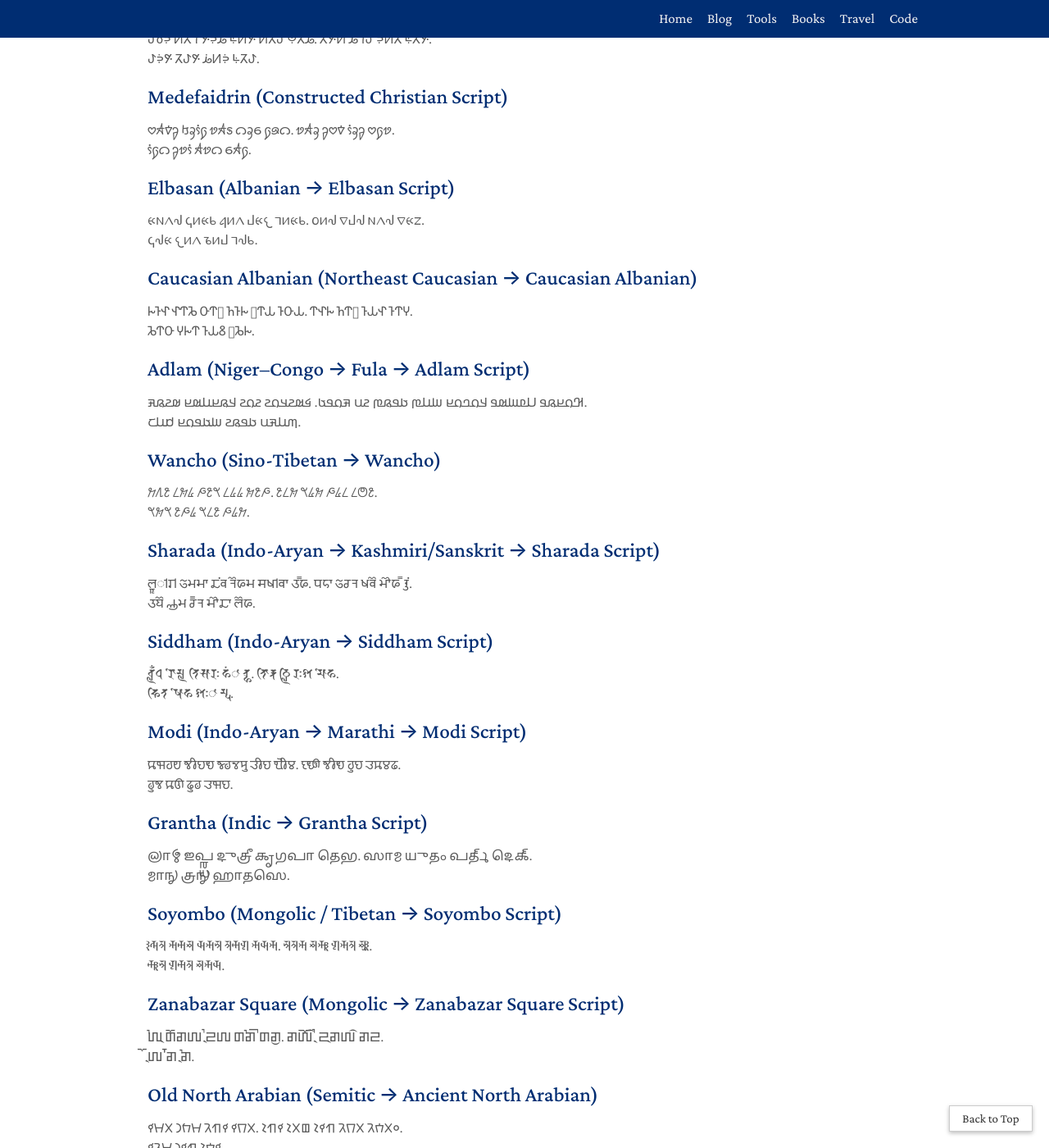
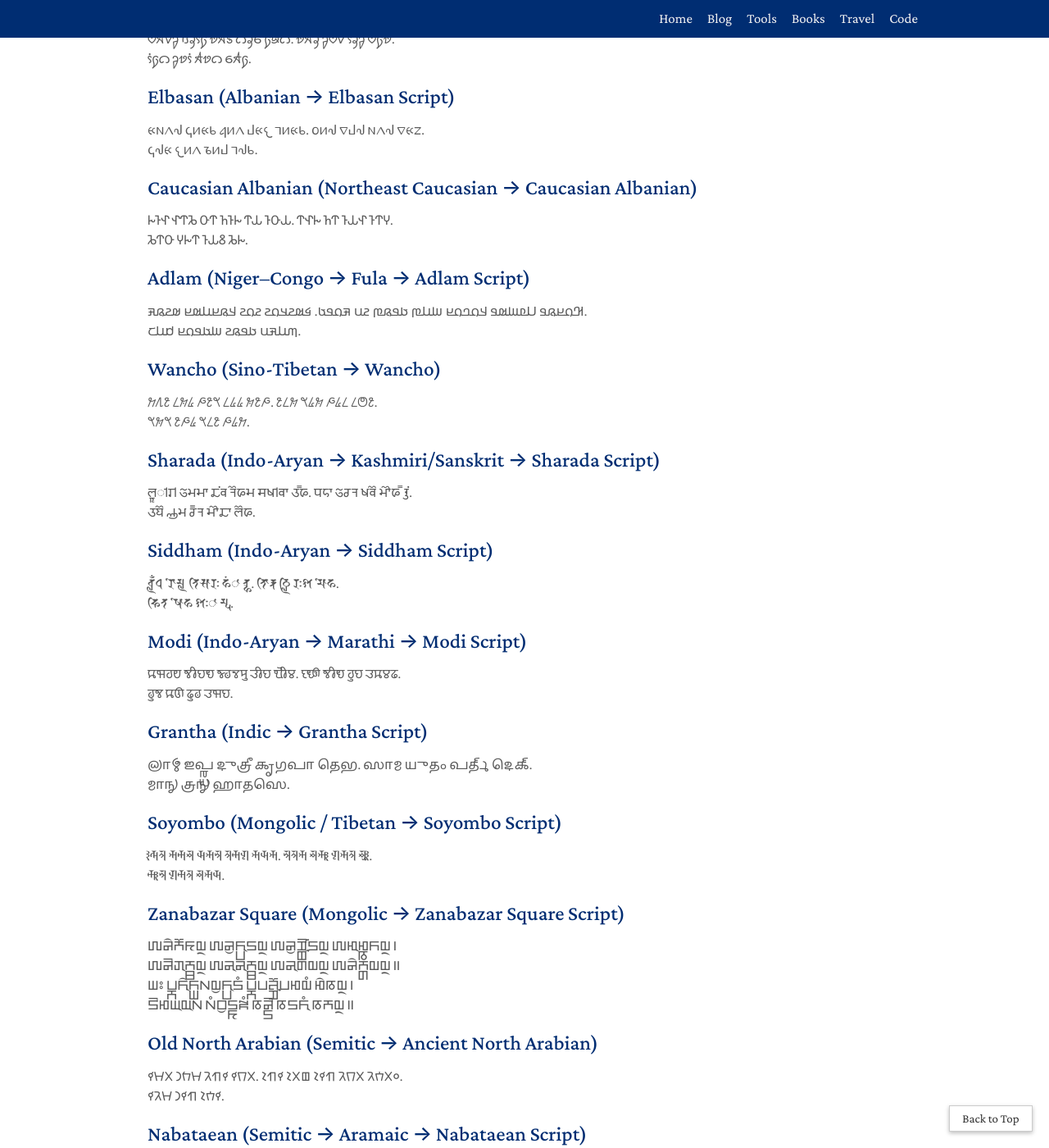
Before and after one commit to d-k-ivanov/d-k-ivanov.github.io, a Jekyll site: the page built from _posts/2025/2025-11-06-Lorem-Ipsum-Sample.md, in a window 1280 px wide and 1400 px high, scrolled down 9969 px. Shown: the whole window at 82% size. Built offline with Jekyll 4.4.1, drawn with Linux system fonts in a browser that asks for light colours; some web fonts are replaced; a style sheet for code colours, icons or effects is not loaded; some of the changed text lies outside the part shown.

Commit message:
Post 2025-07-12-14-17

```diff
--- a/_posts/2025/2025-11-06-Lorem-Ipsum-Sample.md
+++ b/_posts/2025/2025-11-06-Lorem-Ipsum-Sample.md
@@ -574,14 +574,6 @@
 ꕘꕮ ꕞꘂꕮ ꕤꘂꘋ ꕮꘂ ꕮꕩ.
 </p>
 
-<h2>Khojki (Indo-European → Indo-Aryan → Khojki Script)</h2>
-
-<p>
-𑈥𑈶𑈵𑈦 𑈩𑈰𑈵𑈩 𑈮𑈵𑈦 𑈩𑈴𑈰 𑈯𑈰𑈩 𑈦𑈶𑈩. 𑈰𑈶𑈩 𑈩𑈰𑈦 𑈴𑈶𑈩 𑈯𑈮𑈲 𑈮𑈵𑈩.
-<br>
-𑈯𑈶𑈩 𑈤𑈲𑈩 𑈴𑈰𑈲 𑈥𑈬𑈩.
-</p>
-
 <h2>Mahajani (Indo-Aryan → Mahajani Script)</h2>
 
 <p>
@@ -633,9 +625,9 @@
 <h2>Caucasian Albanian (Northeast Caucasian → Caucasian Albanian)</h2>
 
 <p>
-𐕛𐕡𐕟 𐕟𐕠𐕜 𐕒𐕠𐕤 𐕚𐕡𐕛 𐕤𐕠𐕙 𐕡𐕒𐕙. 𐕠𐕟𐕛 𐕚𐕠𐕤 𐕡𐕙𐕟 𐕡𐕠𐕢.
+𐕛𐕡𐕟 𐕟𐕠𐕜 𐕒𐕠 𐕚𐕡𐕛 𐕠𐕙 𐕡𐕒𐕙. 𐕠𐕟𐕛 𐕚𐕠 𐕡𐕙𐕟 𐕡𐕠𐕢.
 <br>
-𐕜𐕠𐕒 𐕢𐕛𐕠 𐕡𐕙𐕝 𐕤𐕜𐕛.
+𐕜𐕠𐕒 𐕢𐕛𐕠 𐕡𐕙𐕝 𐕜𐕛.
 </p>
 
 <h2>Adlam (Niger–Congo → Fula → Adlam Script)</h2>
@@ -697,9 +689,13 @@
 <h2>Zanabazar Square (Mongolic → Zanabazar Square Script)</h2>
 
 <p>
-𑨀𑨊𑨈 𑨍𑨆𑨎𑨀 𑨈𑨊𑨏𑨀 𑨍𑨎𑨈 𑨄𑨍𑨎𑨂. 𑨎𑨀𑨆 𑨊𑨁𑨈 𑨏𑨊𑨎𑨀 𑨁𑨎𑨏.
+𑨀𑨝𑨁𑨫𑨆𑨜𑨢𑨴 𑨀𑨝𑨂𑨙𑩇𑨞𑨊𑨛𑨢𑨴 𑨀𑨝𑨂𑨣𑩇𑨤𑨄𑨛𑨢𑨴 𑨀𑨮𑨊𑨮𑩇𑨭𑨙𑨢𑨴 𑩂
 <br>
-𑨆𑨊𑨀 𑨇𑨈𑨎 𑨊𑨎𑨈.
+𑨀𑨝𑨄𑨋𑨊𑨫𑩇𑨚𑨢𑨴 𑨀𑨝𑨊𑨝𑨊𑨫𑩇𑨚𑨢𑨴 𑨀𑨝𑨊𑨍𑨢𑨢𑨴 𑨀𑨝𑨁𑨫𑩇𑨍𑨢𑨢𑨴 𑩃
+<br>
+𑨪𑨹 𑨞𑩇𑨫𑨙𑨁𑨊𑨙𑩇𑨪𑨰𑨢𑨂𑨙𑩇𑨞𑨊𑨛𑨸 𑨞𑩇𑨫𑨞𑨓𑩇𑨣𑨆𑨞𑨮𑨢𑨸 𑨮𑨁𑨭𑨢𑨴 𑩂
+<br>
+𑨛𑨄𑨮𑨪𑨊𑨢𑨊𑨰 𑨰𑨸𑨠𑨂𑨛𑩇𑨜𑨰𑩇𑨙𑨸 𑨭𑨝𑩇𑨛𑨄 𑨭𑨛𑨙𑨊𑨸 𑨭𑨫𑨢𑨴 𑩃
 </p>
 
 <h2>Old North Arabian (Semitic → Ancient North Arabian)</h2>
```
Also changed, not shown: assets/css/font.css (+0 -26 lines).
